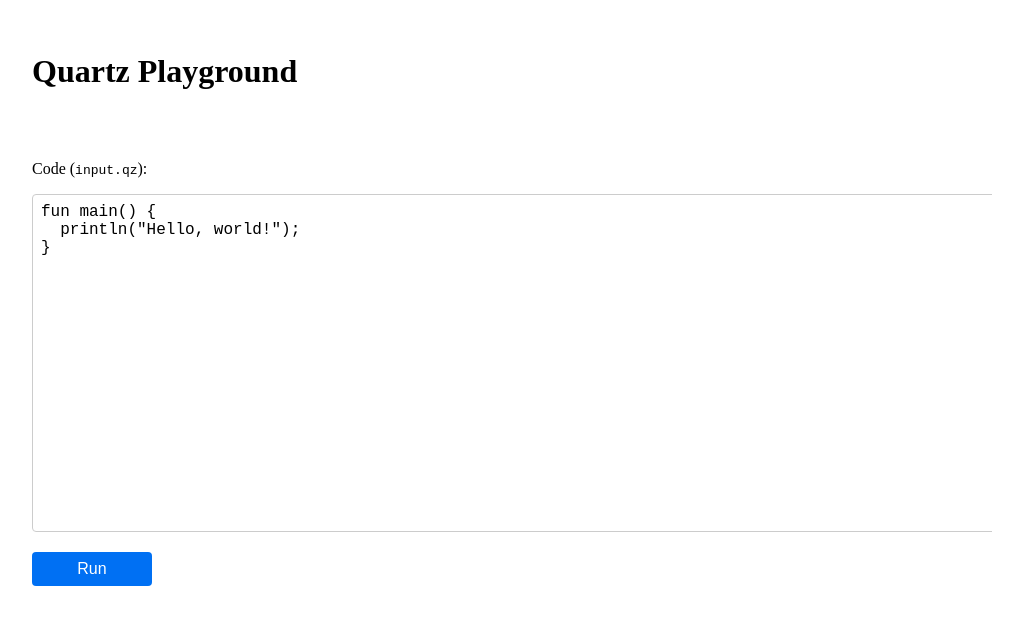
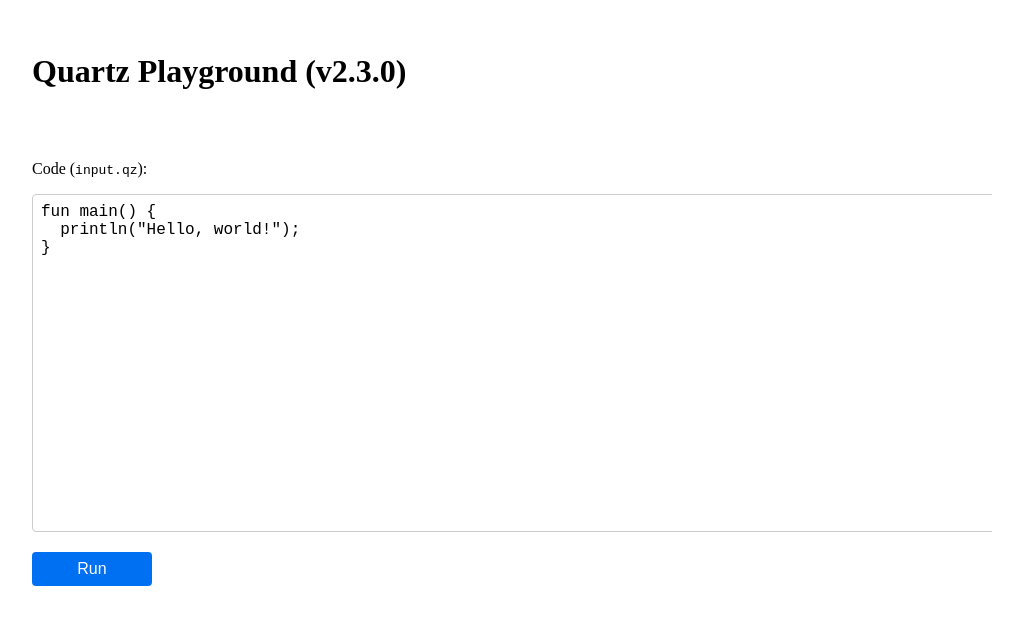
Before and after one commit to myuon/quartz-playground, a Preact app: page / in a window 1280 px wide. Shown: the top 624 px of the page, without its empty margins (128-1151 px from the left). Built offline with nearby package versions, Linux system fonts and the light colour scheme.

Commit message:
feat: show the current version

```diff
--- a/src/App.tsx
+++ b/src/App.tsx
@@ -1,6 +1,6 @@
 import styles from "./App.module.css";
 import { useState } from "preact/hooks";
-import { loadQuartz } from "./quartz";
+import { loadQuartz, version } from "./quartz";
 
 const defaultCode = `fun main() {
   println("Hello, world!");
@@ -13,7 +13,7 @@ export const App = () => {
 
   return (
     <main className={styles.main}>
-      <h1>Quartz Playground</h1>
+      <h1>Quartz Playground (v{version})</h1>
 
       <form
         onSubmit={async (event) => {
--- a/src/quartz.ts
+++ b/src/quartz.ts
@@ -2,7 +2,9 @@ import { ref, getDownloadURL } from "firebase/storage";
 import { storage } from "./firebase";
 import { fs } from "memfs";
 
-const compilerRef = ref(storage, "quartz/quartz-2.3.0.wasm");
+export const version = "2.3.0";
+
+const compilerRef = ref(storage, `quartz/quartz-${version}.wasm`);
 const stdRef = ref(storage, "quartz/std.qz");
 const coreRef = ref(storage, "quartz/core.qz");
 
```
